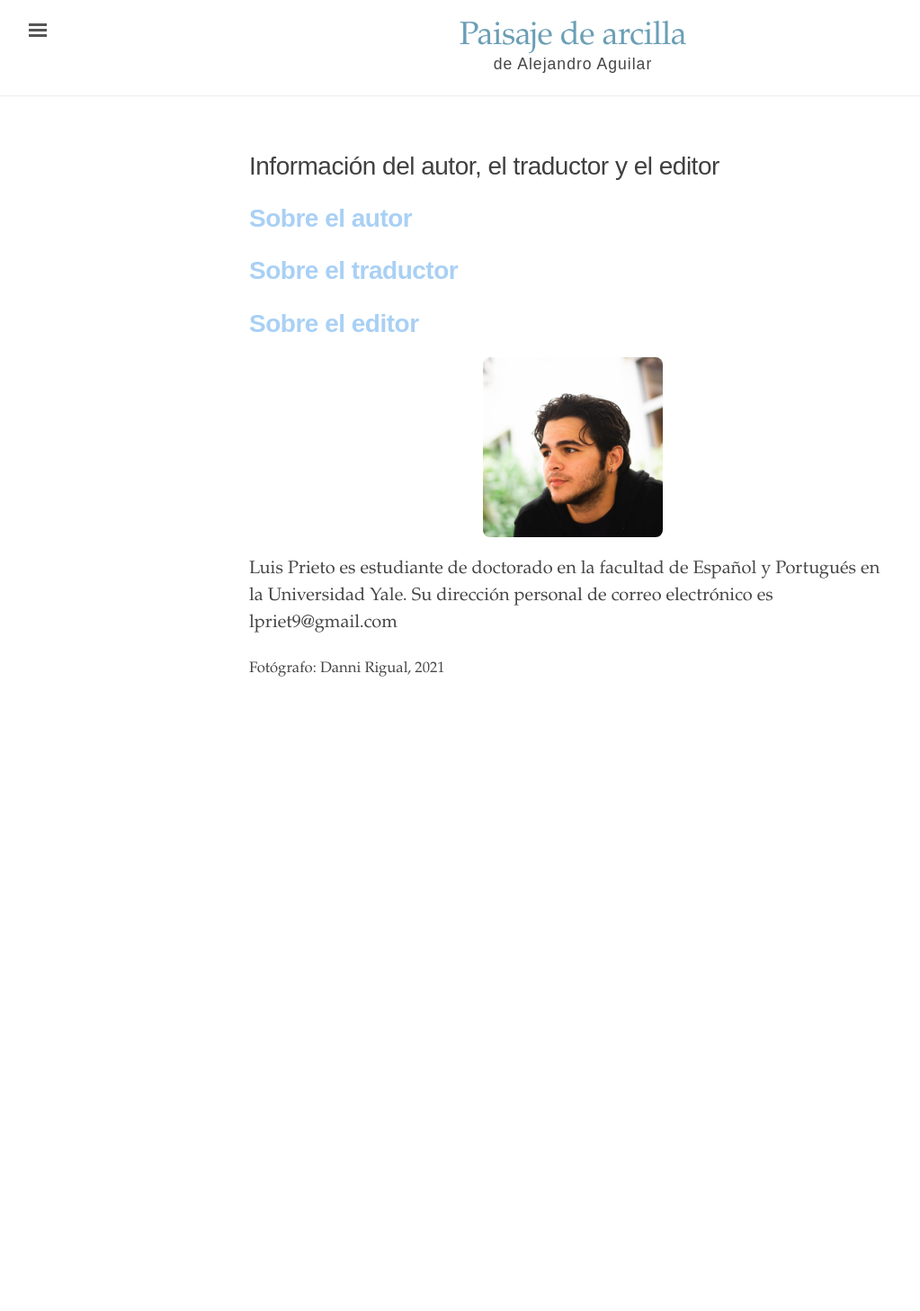
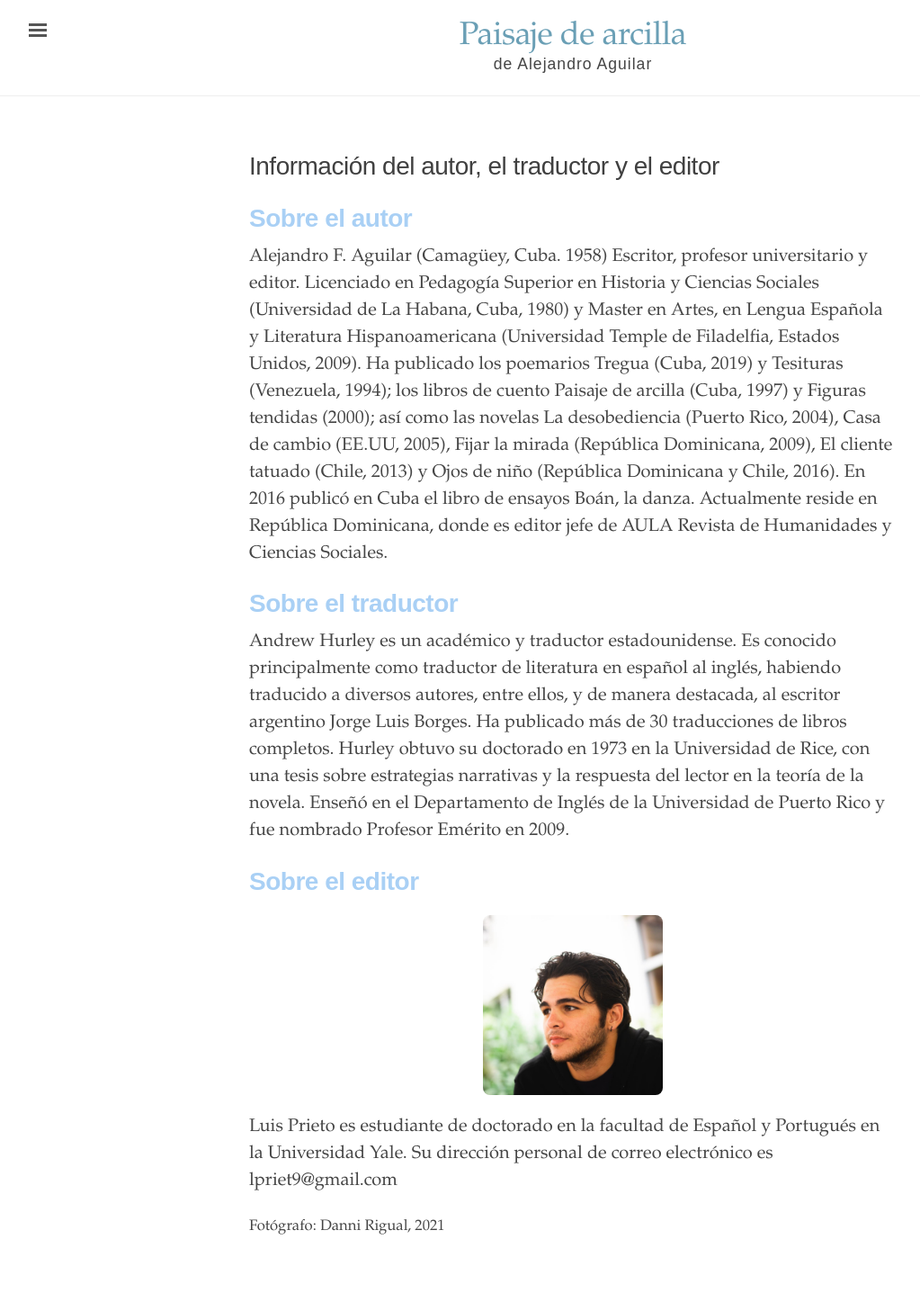
Before and after one commit to edicionesdereparto/paisajedearcilla, a Jekyll site: the page built from info.md, in a window 1280 px wide. Shown: the whole page at 90% size, without its empty margins (3-1026 px from the left). Built offline with Jekyll 4.4.1, drawn with Linux system fonts in a browser that asks for light colours; before the commit the page ends 900 px from its top, so only the background shows below that.

Commit message:
Update info.md

```diff
--- a/info.md
+++ b/info.md
@@ -3,9 +3,13 @@ layout: page
 title: Información del autor, el traductor y el editor
 ---
 <h1 style="font-weight: bold; color: #A9D0F5;">Sobre el autor</h1>
-
+<p>
+Alejandro F. Aguilar (Camagüey, Cuba. 1958) Escritor, profesor universitario y editor. Licenciado en Pedagogía Superior en Historia y Ciencias Sociales (Universidad de La Habana, Cuba, 1980) y Master en Artes, en Lengua Española y Literatura Hispanoamericana (Universidad Temple de Filadelfia, Estados Unidos, 2009). Ha publicado los poemarios Tregua (Cuba, 2019) y Tesituras (Venezuela, 1994); los libros de cuento Paisaje de arcilla (Cuba, 1997) y Figuras tendidas (2000); así como las novelas La desobediencia (Puerto Rico, 2004), Casa de cambio (EE.UU, 2005), Fijar la mirada (República Dominicana, 2009), El cliente tatuado (Chile, 2013) y Ojos de niño (República Dominicana y Chile, 2016). En 2016 publicó en Cuba el libro de ensayos Boán, la danza. Actualmente reside en República Dominicana, donde es editor jefe de AULA Revista de Humanidades y Ciencias Sociales.
+</p>
 <h1 style="font-weight: bold; color: #A9D0F5;">Sobre el traductor</h1>
-
+<p>
+Andrew Hurley es un académico y traductor estadounidense. Es conocido principalmente como traductor de literatura en español al inglés, habiendo traducido a diversos autores, entre ellos, y de manera destacada, al escritor argentino Jorge Luis Borges. Ha publicado más de 30 traducciones de libros completos. Hurley obtuvo su doctorado en 1973 en la Universidad de Rice, con una tesis sobre estrategias narrativas y la respuesta del lector en la teoría de la novela. Enseñó en el Departamento de Inglés de la Universidad de Puerto Rico y fue nombrado Profesor Emérito en 2009.
+</p>
 <h1 style="font-weight: bold; color: #A9D0F5;">Sobre el editor</h1>
 
 <img src="{{ site.baseurl }}/assets/profile.png" alt="Luis Prieto" style="text-align: center; max-width: 200px; border-radius: 8px; margin: 20px auto; display: block;">
```
